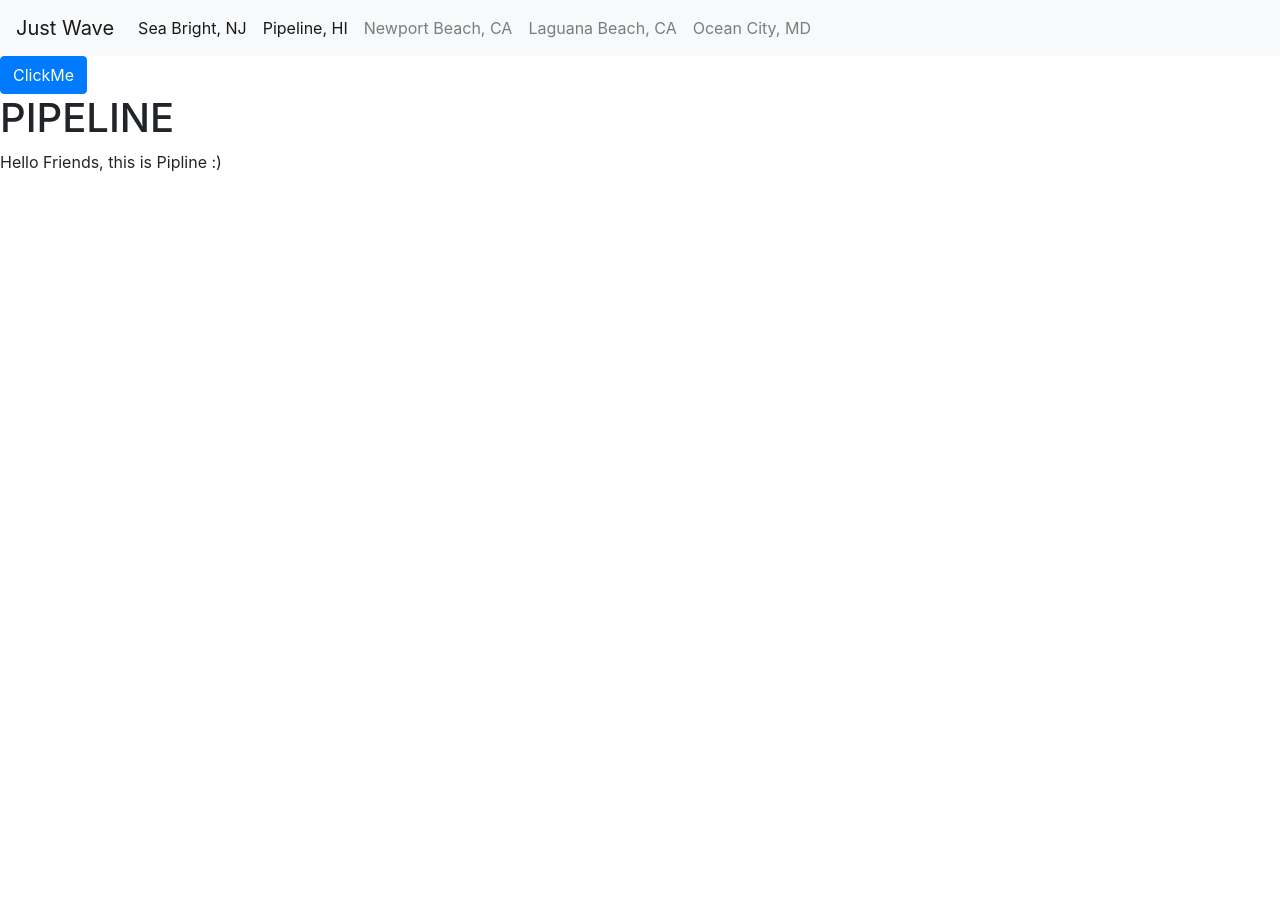
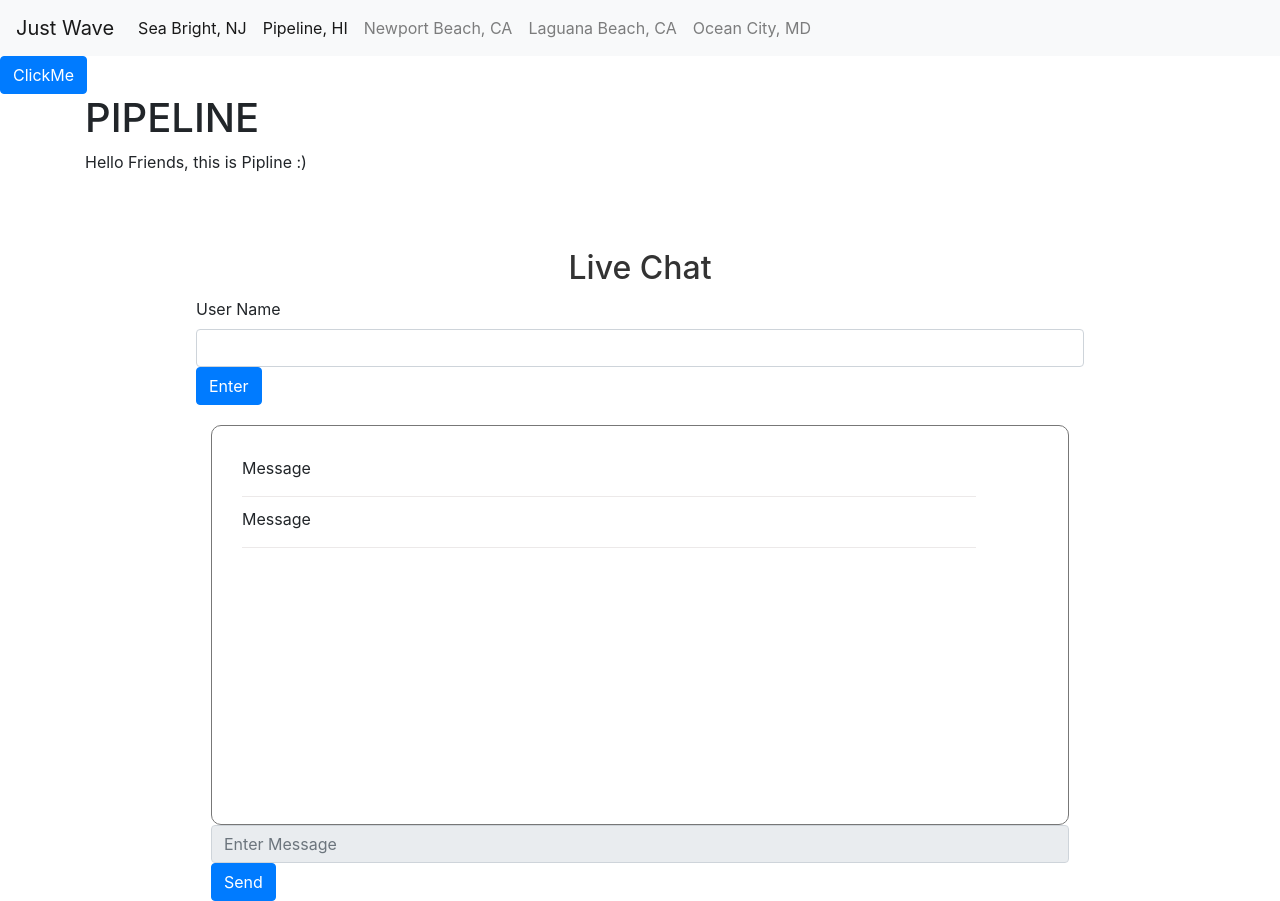
Before and after one commit to mmacari7/Just_Wave, a React app: page /pipeline in a window 1280 px wide. Before the commit the page ends 800 px from the top, so only its background shows below. Built offline with nearby package versions, Linux system fonts and the light colour scheme; no server answers.

Commit message:
Chat window and added functionality for sockets, also fixed component for Chat

```diff
--- a/client/src/components/Chat.js
+++ b/client/src/components/Chat.js
@@ -1,17 +1,96 @@
 import React, {Component} from "react";
 import '../css/index.css'
+import io from 'socket.io-client';
+import axios from "axios";
 
 class Chat extends Component {
     constructor(props) {
         super(props);
+
+        this.state = {
+            username: undefined,
+            url: this.props.url,
+            socket: undefined,
+            usernameDisabled: false,
+            chatDisabled: true
+        }
+
+        this.handleChange = this.handleChange.bind(this);
+        this.handleSubmit = this.handleSubmit.bind(this);
+
+    }
+
+    componentDidMount() {
+        // this.setState({url: this.props.url});
+        let socket = io(this.state.url);
+        socket.on("connection", () => {
+            console.log("Connected to server");
+        })
+    }
+
+    handleSubmit(e){
+        e.preventDefault();
+        this.setState({usernameDisabled: true})
+        console.log(this.state.username);
+    }
+
+    handleChange(e){
+        this.setState({username: e.target.value})
     }
 
     render() {
         return (
             <div className="chat-container">
                 <h2 className="loc-heading">Live Chat</h2>
+
+                <form onSubmit={this.handleSubmit}>
+                    <div className='form-group'>
+                        <label htmlFor="username-input">User Name</label>
+                        <input type="text" onChange={this.handleChange} className="form-control" disabled={this.state.usernameDisabled} required/>
+                        <button type="submit" disabled={this.state.usernameDisabled} className="btn btn-primary">Enter</button>
+                    </div>
+
+                </form>
+
                 <div className="container">
-                    CHAT HERE
+                    <div className="chat-box">
+
+                        <div className="message-container">
+                            <div className="messageText">
+                                <p>Message</p>
+                            </div>
+                        </div>
+
+                        <div className="message-container">
+                            <div className="messageText">
+                                <p>Message</p>
+                            </div>
+                        </div>
+
+
+                        {/* <div className="message-sender">
+                            <form className="form-inline">
+
+                                <input type="text" className="form-control" required/>
+
+
+                            <input type="submit" value="Send" className="btn btn-primary"/>
+
+                            </form>
+                        </div> */}
+
+
+                    </div>
+
+                    <div className="message-sender">
+                        <form className="form-group">
+
+                            <input type="text" placeholder="Enter Message" className="form-control input-lg" disabled={this.state.chatDisabled}/>
+                            <input type="submit" value="Send" className="btn btn-primary"/>
+
+                        </form>
+                    </div>
+
                 </div>
             </div>
         );
--- a/client/src/components/Laguana.js
+++ b/client/src/components/Laguana.js
@@ -1,6 +1,7 @@
 import React, {Component} from "react";
 import '../css/index.css'
-import io from 'socket.io-client';
+
+import Chat from './Chat';
 
 const url = "http://localhost:3000/laguana"
 
@@ -9,18 +10,14 @@ class Laguana extends Component {
         super(props);
     }
 
-    componentDidMount() {
-        let socket = io(url);
-        socket.on("connection", () => {
-            console.log("Connected to server");
-        })
-    }
-
     render() {
         return (
-            <div>
-                <h1>LAGUANA</h1>
-                <p>Hello Friends, this is Laguana :)</p>
+            <div className="container">
+                <div>
+                    <h1>LAGUANA</h1>
+                    <p>Hello Friends, this is Laguana :)</p>
+                </div>
+                <Chat url={url}/>
             </div>
         );
     }
--- a/client/src/components/NewPort.js
+++ b/client/src/components/NewPort.js
@@ -1,6 +1,7 @@
 import React, {Component} from "react";
 import '../css/index.css'
-import io from 'socket.io-client';
+
+import Chat from './Chat';
 
 const url = "http://localhost:3000/newport"
 
@@ -9,18 +10,14 @@ class NewPort extends Component {
         super(props);
     }
 
-    componentDidMount() {
-        let socket = io(url);
-        socket.on("connection", () => {
-            console.log("Connected to server");
-        })
-    }
-
     render() {
         return (
-            <div>
-                <h1>NEWPORT</h1>
-                <p>Hello Friends, this is New Port :)</p>
+            <div className="container">
+                <div>
+                    <h1>NEWPORT</h1>
+                    <p>Hello Friends, this is New Port :)</p>
+                </div>
+                <Chat url={url}/>
             </div>
         );
     }
--- a/client/src/components/OceanCity.js
+++ b/client/src/components/OceanCity.js
@@ -1,6 +1,7 @@
 import React, {Component} from "react";
 import '../css/index.css'
-import io from 'socket.io-client';
+
+import Chat from './Chat';
 
 const url = "http://localhost:3000/oceancity"
 
@@ -9,18 +10,14 @@ class OceanCity extends Component {
         super(props);
     }
 
-    componentDidMount() {
-        let socket = io(url);
-        socket.on("connection", () => {
-            console.log("Connected to server");
-        })
-    }
-
     render() {
         return (
-            <div>
-                <h1>OCEAN CITY</h1>
-                <p>Hello Friends, this is Ocean City :)</p>
+            <div className="container">
+                <div>
+                    <h1>OCEAN CITY</h1>
+                    <p>Hello Friends, this is Ocean City :)</p>
+                </div>
+                <Chat url={url}/>
             </div>
         );
     }
--- a/client/src/components/Pipeline.js
+++ b/client/src/components/Pipeline.js
@@ -1,6 +1,7 @@
 import React, {Component} from "react";
 import '../css/index.css'
-import io from 'socket.io-client';
+
+import Chat from './Chat';
 
 const url = "http://localhost:3000/pipeline"
 
@@ -9,19 +10,17 @@ class Pipeline extends Component {
         super(props);
     }
 
-    componentDidMount() {
-        let socket = io(url);
-        socket.on("connection", () => {
-            console.log("Connected to server");
-        })
-    }
-
     render() {
         return (
-            <div>
-                <h1>PIPELINE</h1>
-                <p>Hello Friends, this is Pipline :)</p>
+            <div className="container">
+                <div>
+                    <h1>PIPELINE</h1>
+                    <p>Hello Friends, this is Pipline :)</p>
+                </div>
+                <Chat url={url}/>
             </div>
+
+
         );
     }
 }
--- a/client/src/components/SeaBright.js
+++ b/client/src/components/SeaBright.js
@@ -1,20 +1,14 @@
 import React, {Component} from "react";
 import '../css/index.css'
-import io from 'socket.io-client';
-// import {ThemeProvider} from '@livechat/ui-kit';
+
+import Chat from './Chat';
 
 const url = "http://localhost:3000/seabright"
 
 class SeaBright extends Component {
     constructor(props) {
         super(props);
-    }
 
-    componentDidMount() {
-        let socket = io(url);
-        socket.on("connection", () => {
-            console.log("Connected to server");
-        })
     }
 
     render() {
@@ -25,13 +19,7 @@ class SeaBright extends Component {
                     <p>Hello Friends, this is Sea Bright :)</p>
                 </div>
 
-                <form>
-                    <div className='form-group'>
-                        <label htmlFor="username-input">User Name</label>
-                        <input type="text" className="form-control" required/>
-                    </div>
-                </form>
-
+                <Chat url={url}/>
 
 
             </div>
--- a/client/src/css/index.css
+++ b/client/src/css/index.css
@@ -26,7 +26,7 @@ code {
 .loc-heading {
   text-align: center;
   color: #333333;
-  margin-bottom: 45px;
+  margin-bottom: 10px;
 }
 
 .forecast-container {
@@ -54,27 +54,33 @@ code {
 }
 
 .chat-box {
+  position: relative;
+  margin-top: 20px;
   border: 1px solid #777777;
-  border-radius: 10px 10px 0px 0px;
+  border-radius: 10px 10px 10px 10px;
   width: 100%;
-  height: 500px;
+  height: 400px;
   padding: 20px;
+  overflow: auto;
 }
 
 .message-container {
-  width: 60%;
+  width: 90%;
   margin: 10px;
+  border-bottom: 1px solid #ECE9E9;
+  text-align: left;
 }
 
 .message-text {
   border-radius: 10px;
   padding: 3px;
   padding-left: 8px;
-  background-color: #0c79c9;
   color: white;
 }
 
 .message-sender {
+  /* position: fixed; */
+  /* bottom: 0; */
   font-size: 70%;
   color: #555555;
 }
--- a/package.json
+++ b/package.json
@@ -13,7 +13,6 @@
   "author": "Michael Macari, Matt Sorrentino",
   "license": "ISC",
   "dependencies": {
-    "@livechat/ui-kit": "^0.4.0-5",
     "axios": "^0.19.0",
     "bootstrap": "^4.1.3",
     "concurrently": "^4.1.1",
```
